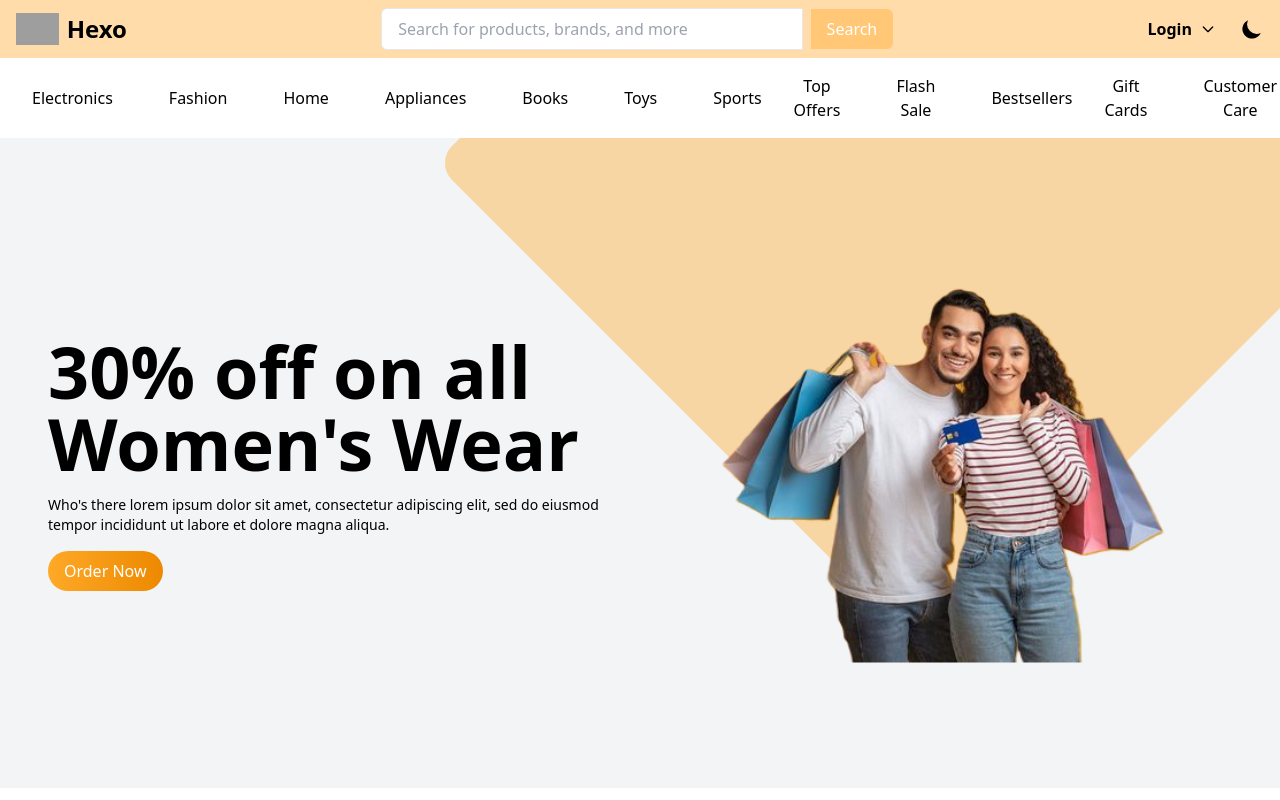
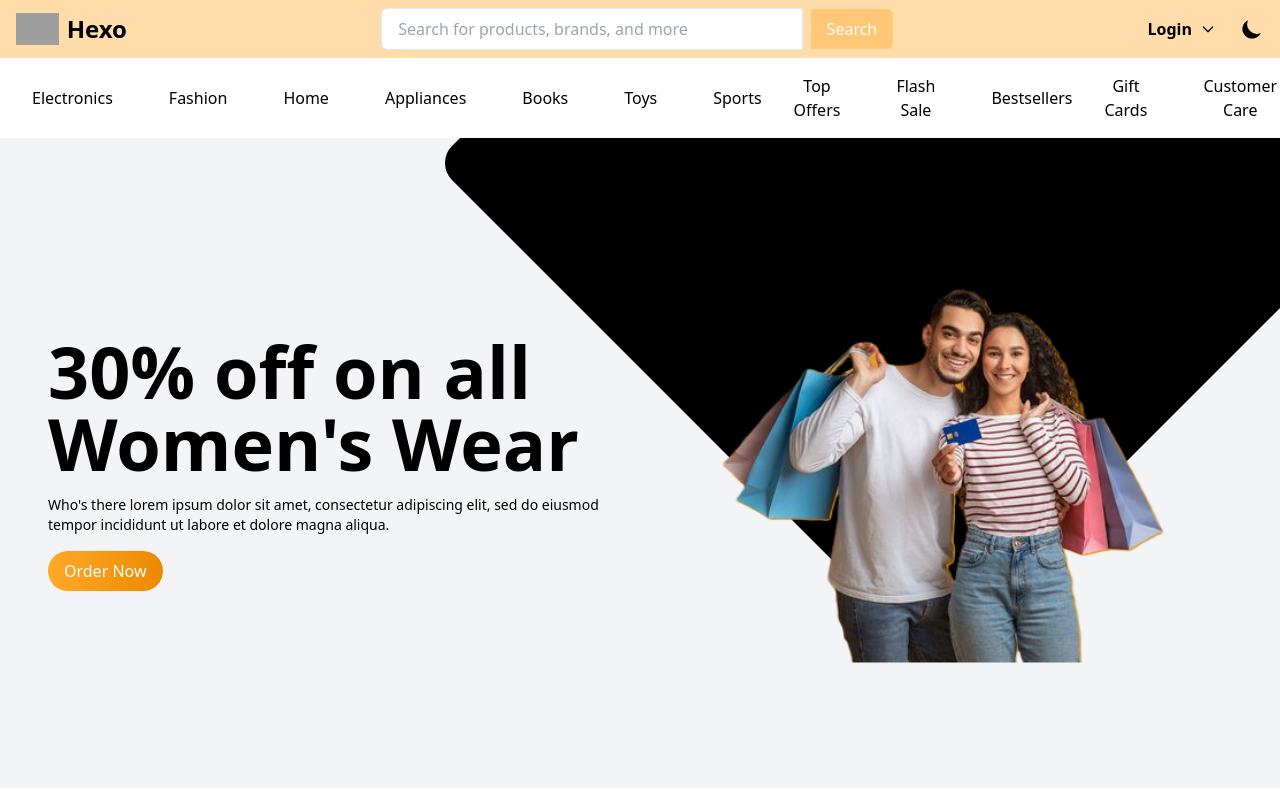
Before and after one commit to hexoinnovation/ecommerce, a React (Vite) app: page / in a window 1280 px wide. Shown: the top 800 px of the page. Built offline with nearby package versions, Linux system fonts and the light colour scheme; grey boxes are pictures that could not be loaded.

Commit message:
hero changes

```diff
--- a/src/components/Hero/Hero.jsx
+++ b/src/components/Hero/Hero.jsx
@@ -45,7 +45,7 @@ const Hero = ({ handleOrderPopup }) => {
   return (
     <div className="relative overflow-hidden min-h-[550px] sm:min-h-[650px] bg-gray-100 flex justify-center items-center dark:bg-gray-950 dark:text-white duration-200 ">
       {/* background pattern */}
-      <div className="h-[700px] w-[700px] bg-primary/40 absolute -top-1/2 right-0 rounded-3xl rotate-45 -z[8]"></div>
+      <div className="h-[700px] w-[700px] bg-black absolute -top-1/2 right-0 rounded-3xl rotate-45 -z[8]"></div>
       {/* hero section */}
       <div className="container pb-8 sm:pb-0">
         <Slider {...settings}>
```
